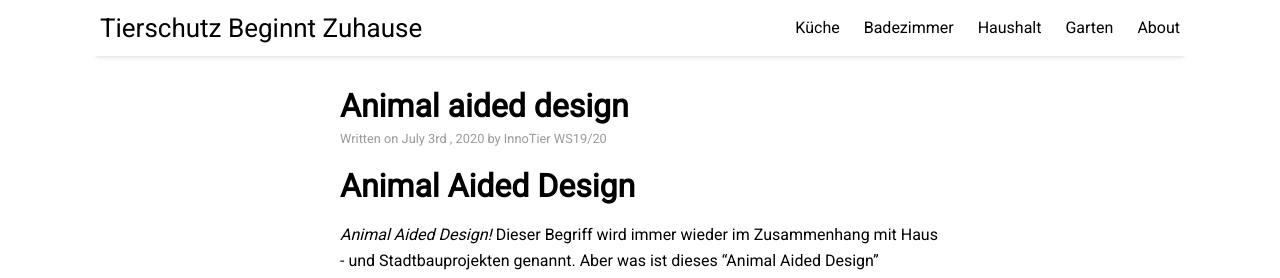
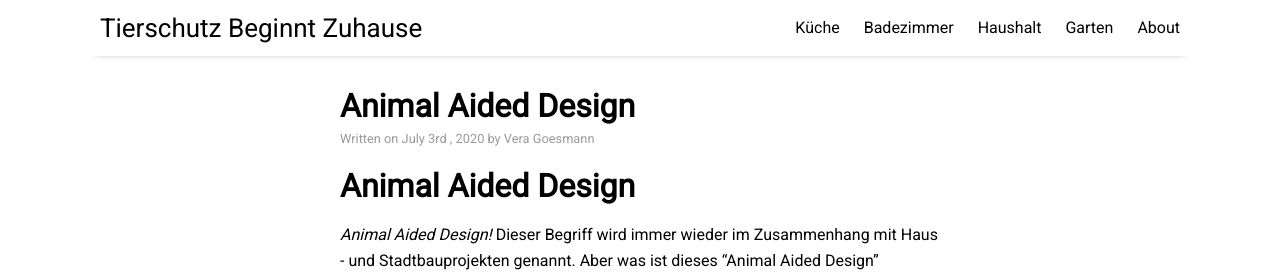
Before and after one commit to innovativertierschutz/innovativertierschutz.github.io, a Jekyll site: the page built from _posts/2020-07-03-Animal Aided Design.md, in a window 1280 px wide and 900 px high. Shown: the top 278 px of the window. Built offline with Jekyll 4.4.1, drawn with Linux system fonts in a browser that asks for light colours; nearby versions of some CDN libraries; our own code applies the rules of GitHub Pages for plain Markdown files.

Commit message:
metainfo vom post

```diff
--- a/_posts/2020-07-03-Animal Aided Design.md
+++ b/_posts/2020-07-03-Animal Aided Design.md
@@ -1,3 +1,11 @@
+---
+layout: post
+title: "Animal Aided Design"
+author: "Vera Goesmann"
+categories: design
+tags: [design, animal aided]
+---
+
 # Animal Aided Design
 
 *Animal Aided Design!* Dieser Begriff wird immer wieder im Zusammenhang mit Haus - und Stadtbauprojekten genannt. Aber was ist dieses "Animal Aided Design" überhaupt? Und was hat dieser Begriff mit Innovativen Tierschutz zu tun?
```
